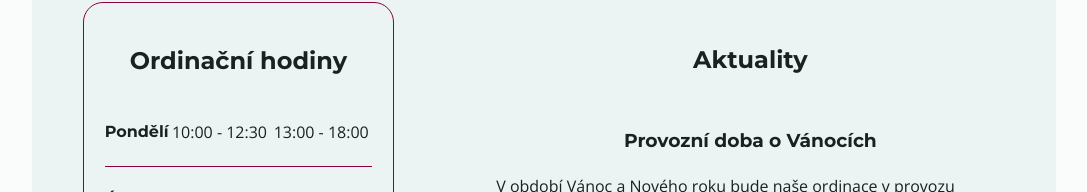
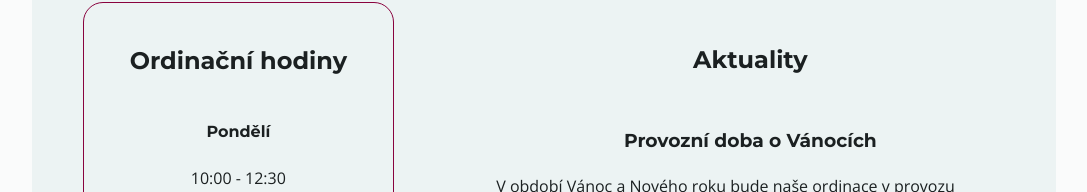
Before and after one commit to veronika-sesay/gyntum, a React (Vite) app: page / in a window 1280 px wide. Shown: the part 760-952 px from the top of the page, without its empty margins (96-1183 px from the left). Built offline with nearby package versions, Linux system fonts and the light colour scheme.

Commit message:
Hours - row flex corrected

```diff
--- a/src/pages/HomePage/style.css
+++ b/src/pages/HomePage/style.css
@@ -87,14 +87,6 @@
   margin: 0 auto;
 }
 
-.row {
-  display: flex;
-  justify-content: space-between;
-  align-items: center;
-  width: 100%;
-  flex-grow: 1;
-}
-
 .row p {
   flex-grow: 1;
   flex-basis: 33.3%;
```
